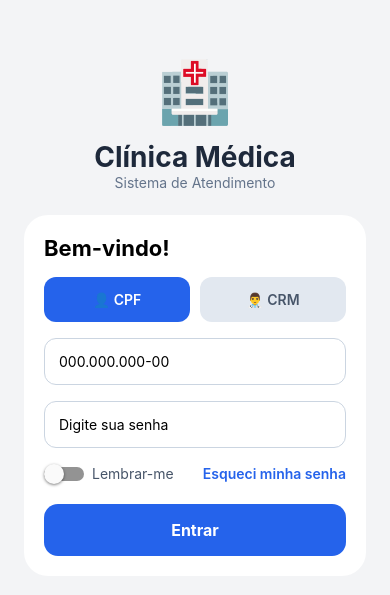
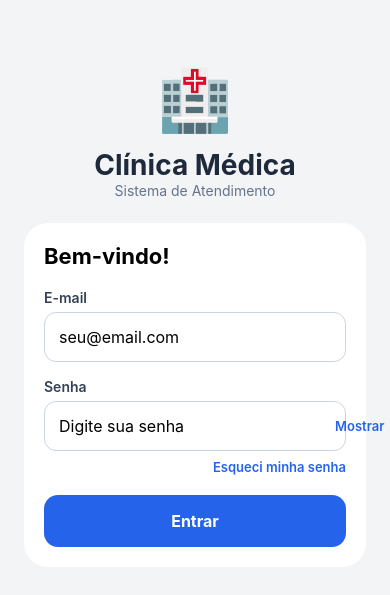
Before and after one commit to Leonardo-do-Playstation/Paulistinha_ClinicaMedica, a React Native app: screen /Login in a window 390 px wide. Shown: the part 107-702 px from the top of the page. Built offline with nearby package versions, Linux system fonts and the light colour scheme.

Commit message:
✨ sistema de autenticacao

```diff
--- a/App.tsx
+++ b/App.tsx
@@ -8,7 +8,7 @@ import MarkExam from "./src/screens/HomeCardScreens/MarkExam/MarkExam";
 import RealizeExam from "./src/screens/HomeCardScreens/RealizeExam/RealizeExam";
 import RealizeExamDetail from "./src/screens/HomeCardScreens/RealizeExam/RealizeExamDetail";
 import CreatePatient from "./src/screens/HomeCardScreens/ManagerPatients/CreatePatients/CreatePatient";
-
+import ViewSchedule from "./src/screens/HomeCardScreens/ViewSchedule/ViewSchedule";
 import Home from "./src/screens/Home/Home";
 import ConfirmExam from "./src/screens/HomeCardScreens/ConfirmExam/ConfirmExam";
 import CancelDetails from "./src/screens/HomeCardScreens/CancelExam/CancelDetails";
@@ -19,8 +19,6 @@ const Stack = createNativeStackNavigator();
 
 export default function App() {
   return (
-    //Routes
-
     <NavigationContainer>
       <Stack.Navigator screenOptions={{ headerShown: false }}>
         <Stack.Screen name="Login" component={Login} />
@@ -36,6 +34,7 @@ export default function App() {
         <Stack.Screen name="CancelExam" component={CancelExam} />
         <Stack.Screen name="CancelDetails" component={CancelDetails} />
         <Stack.Screen name="CreatePatient" component={CreatePatient} />
+        <Stack.Screen name="ViewSchedule" component={ViewSchedule} />
       </Stack.Navigator>
     </NavigationContainer>
   );
--- /dev/null
+++ b/src/screens/HomeCardScreens/ViewSchedule/ViewSchedule.tsx
@@ -0,0 +1,203 @@
+import React, { useState, useEffect } from "react";
+import {
+  View,
+  Text,
+  FlatList,
+  ActivityIndicator,
+  Alert,
+  StyleSheet,
+  TouchableOpacity,
+} from "react-native";
+import { useNavigation } from "@react-navigation/native";
+import { auth, db } from "../../../Config/Firebase";
+import { collection, query, where, getDocs } from "firebase/firestore";
+import { TitleCard } from "../../../components/TitleCard/TitleCard";
+import { Consult } from "../../../data/types/consultTypes";
+
+const STATUS_COLORS: Record<string, string> = {
+  Marcada: "#22C55E",
+  Confirmada: "#6366F1",
+  Realizada: "#14B8A6",
+  "Cancelada Pelo Paciente": "#F97316",
+  "Cancelada Pelo Médico": "#EF4444",
+};
+
+export default function ViewSchedule() {
+  const navigation: any = useNavigation();
+  const [consults, setConsults] = useState<Consult[]>([]);
+  const [loading, setLoading] = useState(true);
+  const [doctorId, setDoctorId] = useState<string | null>(null);
+  const [doctorName, setDoctorName] = useState("");
+  const [filtro, setFiltro] = useState<"todas" | "hoje" | "futuras">("hoje");
+
+  useEffect(() => {
+    const findDoctor = async () => {
+      try {
+        const email = auth.currentUser?.email ?? "";
+        const q = query(
+          collection(db, "doctors"),
+          where("email", "==", email.toLowerCase().trim())
+        );
+        const snap = await getDocs(q);
+        if (!snap.empty) {
+          const doc = snap.docs[0];
+          setDoctorId(doc.id);
+          setDoctorName(doc.data().name ?? "Médico");
+        } else {
+          Alert.alert("Erro", "Médico não encontrado no sistema.");
+        }
+      } catch (err: any) {
+        Alert.alert("Erro", err?.message ?? "Erro ao identificar médico.");
+      }
+    };
+    findDoctor();
+  }, []);
+
+  const parseDate = (str: string) => {
+    const [d, m, y] = str.split("/");
+    return new Date(Number(y), Number(m) - 1, Number(d));
+  };
+
+  useEffect(() => {
+    if (!doctorId) return;
+    const load = async () => {
+      try {
+        setLoading(true);
+        const q = query(
+          collection(db, "consults"),
+          where("doctorId", "==", doctorId),
+        );
+        const snap = await getDocs(q);
+        const all = snap.docs.map((d) => ({ id: d.id, ...d.data() }) as Consult);
+        all.sort((a, b) => {
+          const dateA = parseDate(a.date).getTime();
+          const dateB = parseDate(b.date).getTime();
+          if (dateA !== dateB) return dateA - dateB;
+          return a.time.localeCompare(b.time);
+        });
+        setConsults(all);
+      } catch (err: any) {
+        Alert.alert("Erro", err?.message ?? "Erro ao carregar consultas.");
+      } finally {
+        setLoading(false);
+      }
+    };
+    load();
+  }, [doctorId]);
+
+  const today = new Date().toLocaleDateString("pt-BR", {
+    day: "2-digit",
+    month: "2-digit",
+    year: "numeric",
+  });
+
+  const filtered = consults.filter((c) => {
+    if (filtro === "hoje") return c.date === today;
+    if (filtro === "futuras") return parseDate(c.date) >= parseDate(today);
+    return true;
+  });
+
+  const renderItem = ({ item }: { item: Consult }) => {
+    const cor = STATUS_COLORS[item.status] ?? "#94A3B8";
+    return (
+      <View style={styles.card}>
+        <View style={[styles.statusBar, { backgroundColor: cor }]} />
+        <View style={styles.cardContent}>
+          <Text style={styles.patientName}>{item.patientName}</Text>
+          <Text style={styles.info}>📅 {item.date} às {item.time}</Text>
+          <Text style={styles.info}>📞 {item.patientPhone}</Text>
+          <View style={[styles.badge, { backgroundColor: cor }]}>
+            <Text style={styles.badgeText}>{item.status}</Text>
+          </View>
+        </View>
+      </View>
+    );
+  };
+
+  return (
+    <View style={styles.container}>
+      <TitleCard
+        title="Minha Agenda"
+        subtitle={doctorName}
+        backgroundColor="#14B8A6"
+        onBack={() => navigation.goBack()}
+      />
+
+      <View style={styles.filterRow}>
+        {(["hoje", "futuras", "todas"] as const).map((f) => (
+          <TouchableOpacity
+            key={f}
+            style={[styles.filterBtn, filtro === f && styles.filterBtnActive]}
+            onPress={() => setFiltro(f)}
+          >
+            <Text style={[styles.filterText, filtro === f && styles.filterTextActive]}>
+              {f === "hoje" ? "Hoje" : f === "futuras" ? "Próximas" : "Todas"}
+            </Text>
+          </TouchableOpacity>
+        ))}
+      </View>
+
+      {loading ? (
+        <ActivityIndicator size="large" color="#14B8A6" style={{ marginTop: 40 }} />
+      ) : (
+        <FlatList
+          data={filtered}
+          keyExtractor={(item) => item.id!}
+          contentContainerStyle={styles.list}
+          renderItem={renderItem}
+          ListEmptyComponent={
+            <Text style={styles.empty}>
+              {filtro === "hoje"
+                ? "Nenhuma consulta para hoje."
+                : "Nenhuma consulta encontrada."}
+            </Text>
+          }
+        />
+      )}
+    </View>
+  );
+}
+
+const styles = StyleSheet.create({
+  container: { flex: 1, backgroundColor: "#F3F4F6" },
+  filterRow: {
+    flexDirection: "row",
+    gap: 8,
+    paddingHorizontal: 16,
+    paddingVertical: 12,
+    backgroundColor: "#FFF",
+    borderBottomWidth: 1,
+    borderBottomColor: "#E2E8F0",
+  },
+  filterBtn: {
+    flex: 1,
+    paddingVertical: 8,
+    borderRadius: 10,
+    backgroundColor: "#E2E8F0",
+    alignItems: "center",
+  },
+  filterBtnActive: { backgroundColor: "#14B8A6" },
+  filterText: { fontWeight: "600", color: "#475569", fontSize: 13 },
+  filterTextActive: { color: "#FFF" },
+  list: { padding: 16, gap: 12 },
+  card: {
+    flexDirection: "row",
+    backgroundColor: "#FFF",
+    borderRadius: 14,
+    overflow: "hidden",
+    elevation: 2,
+  },
+  statusBar: { width: 5 },
+  cardContent: { flex: 1, padding: 14, gap: 4 },
+  patientName: { fontSize: 16, fontWeight: "bold", color: "#1E293B" },
+  info: { fontSize: 13, color: "#64748B" },
+  badge: {
+    alignSelf: "flex-start",
+    borderRadius: 8,
+    paddingHorizontal: 8,
+    paddingVertical: 3,
+    marginTop: 4,
+  },
+  badgeText: { color: "#FFF", fontSize: 11, fontWeight: "600" },
+  empty: { textAlign: "center", color: "#94A3B8", marginTop: 40, fontSize: 15 },
+});
--- a/src/screens/Login/Login.tsx
+++ b/src/screens/Login/Login.tsx
@@ -5,88 +5,121 @@ import {
   TextInput,
   TouchableOpacity,
   ScrollView,
-  Switch,
+  ActivityIndicator,
+  Alert,
 } from "react-native";
 import { useNavigation } from "@react-navigation/native";
+import {
+  signInWithEmailAndPassword,
+  sendPasswordResetEmail,
+} from "firebase/auth";
+import { collection, query, where, getDocs } from "firebase/firestore";
+import { auth, db } from "../../Config/Firebase";
 import { styles } from "./LoginStyles";
+
+async function getUserRole(email: string): Promise<"medico" | "secretaria"> {
+  const doctorsRef = collection(db, "doctors");
+  const q = query(doctorsRef, where("email", "==", email.toLowerCase().trim()));
+  const snapshot = await getDocs(q);
+  return snapshot.empty ? "secretaria" : "medico";
+}
 
 export default function Login() {
   const navigation: any = useNavigation();
 
-  const [tipoUsuario, setTipoUsuario] = useState<"cpf" | "crm">("cpf");
-  const [lembrar, setLembrar] = useState(false);
-  const [showRecuperarSenha, setShowRecuperarSenha] = useState(false);
+  const [email, setEmail] = useState("");
+  const [senha, setSenha] = useState("");
+  const [mostrarSenha, setMostrarSenha] = useState(false);
+  const [loading, setLoading] = useState(false);
 
-  const handleLogin = () => {
-    navigation.navigate("Home", {
-      tipoUsuario,
-    });
+  const [showRecuperar, setShowRecuperar] = useState(false);
+  const [emailRecuperar, setEmailRecuperar] = useState("");
+  const [loadingRecuperar, setLoadingRecuperar] = useState(false);
+
+  const handleLogin = async () => {
+    if (!email.trim() || !senha) {
+      Alert.alert("Atenção", "Preencha o e-mail e a senha.");
+      return;
+    }
+    try {
+      setLoading(true);
+      await signInWithEmailAndPassword(auth, email.trim(), senha);
+      const role = await getUserRole(email.trim());
+      navigation.navigate("Home", { tipoUsuario: role });
+    } catch (err: any) {
+      const code = err?.code ?? "";
+      let msg = "Não foi possível fazer login.";
+      if (
+        code === "auth/user-not-found" ||
+        code === "auth/wrong-password" ||
+        code === "auth/invalid-credential"
+      ) {
+        msg = "E-mail ou senha incorretos.";
+      } else if (code === "auth/invalid-email") {
+        msg = "E-mail inválido.";
+      } else if (code === "auth/too-many-requests") {
+        msg = "Muitas tentativas. Tente novamente mais tarde.";
+      } else if (code === "auth/network-request-failed") {
+        msg = "Sem conexão com a internet.";
+      }
+      Alert.alert("Erro ao entrar", msg);
+    } finally {
+      setLoading(false);
+    }
   };
 
-  if (showRecuperarSenha) {
+  const handleRecuperarSenha = async () => {
+    if (!emailRecuperar.trim()) {
+      Alert.alert("Atenção", "Digite seu e-mail.");
+      return;
+    }
+    try {
+      setLoadingRecuperar(true);
+      await sendPasswordResetEmail(auth, emailRecuperar.trim());
+      Alert.alert(
+        "E-mail enviado",
+        "Verifique sua caixa de entrada para redefinir a senha.",
+        [{ text: "OK", onPress: () => setShowRecuperar(false) }]
+      );
+    } catch {
+      Alert.alert("Erro", "Não foi possível enviar o e-mail. Verifique o endereço.");
+    } finally {
+      setLoadingRecuperar(false);
+    }
+  };
+
+  if (showRecuperar) {
     return (
       <ScrollView contentContainerStyle={styles.container}>
         <Text style={styles.icon}>🔑</Text>
-
         <Text style={styles.title}>Recuperar Senha</Text>
-
-        <Text style={styles.subtitle}>
-          Digite seu {tipoUsuario === "cpf" ? "CPF" : "CRM"}
-        </Text>
+        <Text style={styles.subtitle}>Enviaremos um link para seu e-mail</Text>
 
         <View style={styles.card}>
-          <View style={styles.buttonGroup}>
-            <TouchableOpacity
-              style={[
-                styles.typeButton,
-                tipoUsuario === "cpf" && styles.activeButton,
-              ]}
-              onPress={() => setTipoUsuario("cpf")}
-            >
-              <Text
-                style={
-                  tipoUsuario === "cpf"
-                    ? styles.activeButtonText
-                    : styles.buttonText
-                }
-              >
-                CPF
-              </Text>
-            </TouchableOpacity>
-
-            <TouchableOpacity
-              style={[
-                styles.typeButton,
-                tipoUsuario === "crm" && styles.activeButton,
-              ]}
-              onPress={() => setTipoUsuario("crm")}
-            >
-              <Text
-                style={
-                  tipoUsuario === "crm"
-                    ? styles.activeButtonText
-                    : styles.buttonText
-                }
-              >
-                CRM
-              </Text>
-            </TouchableOpacity>
-          </View>
-
           <TextInput
-            placeholder={tipoUsuario === "cpf" ? "000.000.000-00" : "000000"}
+            placeholder="seu@email.com"
             style={styles.input}
+            keyboardType="email-address"
+            autoCapitalize="none"
+            value={emailRecuperar}
+            onChangeText={setEmailRecuperar}
           />
 
-          <TextInput placeholder="seu@email.com" style={styles.input} />
-
-          <TouchableOpacity style={styles.loginButton}>
-            <Text style={styles.loginButtonText}>Enviar instruções</Text>
+          <TouchableOpacity
+            style={[styles.loginButton, loadingRecuperar && { opacity: 0.6 }]}
+            onPress={handleRecuperarSenha}
+            disabled={loadingRecuperar}
+          >
+            {loadingRecuperar ? (
+              <ActivityIndicator color="#FFF" />
+            ) : (
+              <Text style={styles.loginButtonText}>Enviar instruções</Text>
+            )}
           </TouchableOpacity>
 
           <TouchableOpacity
             style={styles.backButton}
-            onPress={() => setShowRecuperarSenha(false)}
+            onPress={() => setShowRecuperar(false)}
           >
             <Text style={styles.backButtonText}>← Voltar ao Login</Text>
           </TouchableOpacity>
@@ -98,76 +131,58 @@ export default function Login() {
   return (
     <ScrollView contentContainerStyle={styles.container}>
       <Text style={styles.icon}>🏥</Text>
-
       <Text style={styles.title}>Clínica Médica</Text>
-
       <Text style={styles.subtitle}>Sistema de Atendimento</Text>
 
       <View style={styles.card}>
         <Text style={styles.cardTitle}>Bem-vindo!</Text>
 
-        <View style={styles.buttonGroup}>
+        <Text style={styles.label}>E-mail</Text>
+        <TextInput
+          placeholder="seu@email.com"
+          style={styles.input}
+          keyboardType="email-address"
+          autoCapitalize="none"
+          value={email}
+          onChangeText={setEmail}
+        />
+
+        <Text style={styles.label}>Senha</Text>
+        <View style={styles.passwordContainer}>
+          <TextInput
+            placeholder="Digite sua senha"
+            style={styles.passwordInput}
+            secureTextEntry={!mostrarSenha}
+            value={senha}
+            onChangeText={setSenha}
+          />
           <TouchableOpacity
-            style={[
-              styles.typeButton,
-              tipoUsuario === "cpf" && styles.activeButton,
-            ]}
-            onPress={() => setTipoUsuario("cpf")}
+            style={styles.eyeButton}
+            onPress={() => setMostrarSenha((v) => !v)}
           >
-            <Text
-              style={
-                tipoUsuario === "cpf"
-                  ? styles.activeButtonText
-                  : styles.buttonText
-              }
-            >
-              👤 CPF
-            </Text>
-          </TouchableOpacity>
-
-          <TouchableOpacity
-            style={[
-              styles.typeButton,
-              tipoUsuario === "crm" && styles.activeButton,
-            ]}
-            onPress={() => setTipoUsuario("crm")}
-          >
-            <Text
-              style={
-                tipoUsuario === "crm"
-                  ? styles.activeButtonText
-                  : styles.buttonText
-              }
-            >
-              👨‍⚕️ CRM
+            <Text style={styles.eyeText}>
+              {mostrarSenha ? "Ocultar" : "Mostrar"}
             </Text>
           </TouchableOpacity>
         </View>
 
-        <TextInput
-          placeholder={tipoUsuario === "cpf" ? "000.000.000-00" : "000000"}
-          style={styles.input}
-        />
+        <TouchableOpacity
+          style={{ alignSelf: "flex-end", marginBottom: 20, marginTop: 4 }}
+          onPress={() => setShowRecuperar(true)}
+        >
+          <Text style={styles.forgotText}>Esqueci minha senha</Text>
+        </TouchableOpacity>
 
-        <TextInput
-          placeholder="Digite sua senha"
-          secureTextEntry
-          style={styles.input}
-        />
-
-        <View style={styles.rememberContainer}>
-          <View style={styles.switchRow}>
-            <Switch value={lembrar} onValueChange={setLembrar} />
-            <Text style={styles.rememberText}>Lembrar-me</Text>
-          </View>
-
-          <TouchableOpacity onPress={() => setShowRecuperarSenha(true)}>
-            <Text style={styles.forgotText}>Esqueci minha senha</Text>
-          </TouchableOpacity>
-        </View>
-
-        <TouchableOpacity style={styles.loginButton} onPress={handleLogin}>
-          <Text style={styles.loginButtonText}>Entrar</Text>
+        <TouchableOpacity
+          style={[styles.loginButton, loading && { opacity: 0.6 }]}
+          onPress={handleLogin}
+          disabled={loading}
+        >
+          {loading ? (
+            <ActivityIndicator color="#FFF" />
+          ) : (
+            <Text style={styles.loginButtonText}>Entrar</Text>
+          )}
         </TouchableOpacity>
       </View>
     </ScrollView>
--- a/src/screens/Login/LoginStyles.tsx
+++ b/src/screens/Login/LoginStyles.tsx
@@ -7,110 +7,86 @@ export const styles = StyleSheet.create({
     justifyContent: "center",
     padding: 24,
   },
-
   icon: {
     fontSize: 60,
     textAlign: "center",
     marginBottom: 12,
   },
-
   title: {
     fontSize: 28,
     fontWeight: "bold",
     textAlign: "center",
     color: "#1E293B",
   },
-
   subtitle: {
     textAlign: "center",
     color: "#64748B",
     marginBottom: 24,
   },
-
   card: {
     backgroundColor: "#FFF",
     borderRadius: 24,
     padding: 20,
     elevation: 5,
   },
-
   cardTitle: {
     fontSize: 22,
     fontWeight: "bold",
-    marginBottom: 16,
+    marginBottom: 20,
   },
-
-  buttonGroup: {
-    flexDirection: "row",
-    gap: 10,
-    marginBottom: 16,
+  label: {
+    fontSize: 14,
+    fontWeight: "600",
+    color: "#334155",
+    marginBottom: 6,
   },
-
-  typeButton: {
-    flex: 1,
-    backgroundColor: "#E2E8F0",
-    padding: 14,
-    borderRadius: 12,
-    alignItems: "center",
-  },
-
-  activeButton: {
-    backgroundColor: "#2563EB",
-  },
-
-  buttonText: {
-    color: "#475569",
-    fontWeight: "600",
-  },
-
-  activeButtonText: {
-    color: "#FFF",
-    fontWeight: "600",
-  },
-
   input: {
     borderWidth: 1,
     borderColor: "#CBD5E1",
     borderRadius: 12,
     padding: 14,
     marginBottom: 16,
+    fontSize: 16,
   },
-
-  rememberContainer: {
-    flexDirection: "row",
-    justifyContent: "space-between",
-    alignItems: "center",
-    marginBottom: 20,
-  },
-
-  switchRow: {
+  passwordContainer: {
     flexDirection: "row",
     alignItems: "center",
-    gap: 8,
+    borderWidth: 1,
+    borderColor: "#CBD5E1",
+    borderRadius: 12,
+    marginBottom: 4,
   },
-
-  rememberText: {
-    color: "#475569",
+  passwordInput: {
+    flex: 1,
+    padding: 14,
+    fontSize: 16,
   },
-
+  eyeButton: {
+    paddingHorizontal: 14,
+    justifyContent: "center",
+    alignItems: "center",
+  },
+  eyeText: {
+    fontSize: 13,
+    fontWeight: "600",
+    color: "#2563EB",
+  },
   forgotText: {
     color: "#2563EB",
     fontWeight: "600",
+    fontSize: 13,
   },
-
   loginButton: {
     backgroundColor: "#2563EB",
     padding: 16,
     borderRadius: 14,
     alignItems: "center",
   },
-
   loginButtonText: {
     color: "#FFF",
     fontWeight: "bold",
     fontSize: 16,
   },
-
   backButton: {
     marginTop: 12,
     backgroundColor: "#E2E8F0",
@@ -118,7 +94,6 @@ export const styles = StyleSheet.create({
     borderRadius: 14,
     alignItems: "center",
   },
-
   backButtonText: {
     color: "#334155",
     fontWeight: "600",
```
Also changed, not shown: src/screens/Home/Home.tsx (+25 -39 lines).
